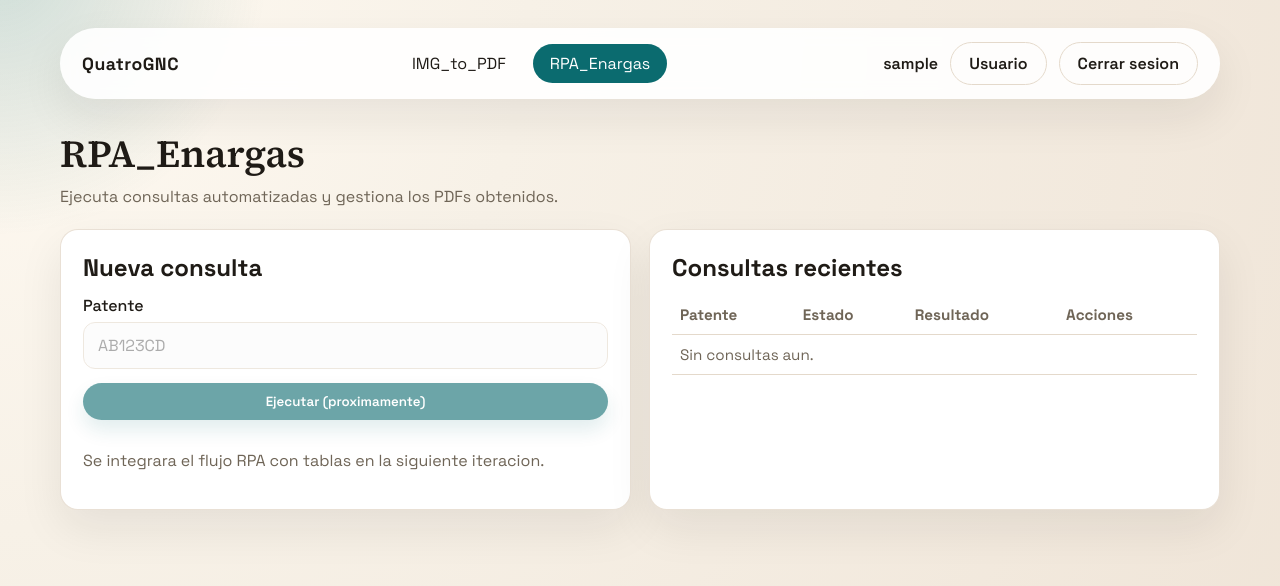
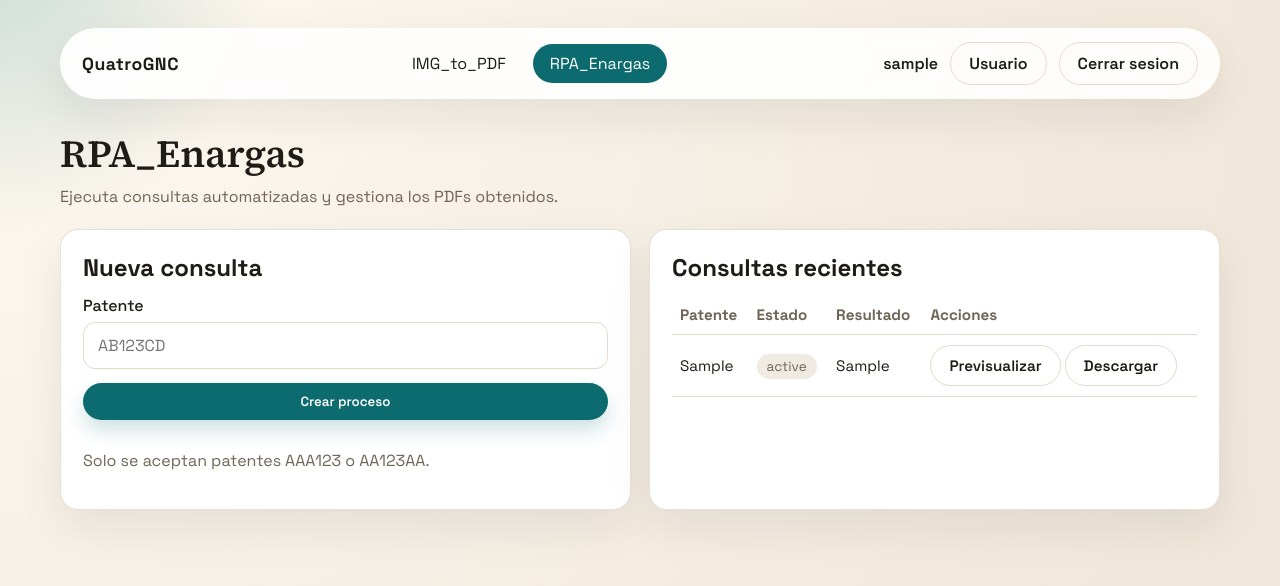
Before and after one commit to mateoadann/quatro_gnc, a Flask app: page /tools/rpa-enargas in a window 1280 px wide. Shown: the top 586 px of the page. Run offline with Flask 3, Linux system fonts and the light colour scheme; a user stored in the database is signed in; tables that the repository leaves empty hold one stand-in row (values such as "Sample post").

Commit message:
add proceso model, patente validation, and PDF preview/download

```diff
--- a/app/routes.py
+++ b/app/routes.py
@@ -1,11 +1,32 @@
-from flask import Blueprint, flash, redirect, render_template, request, url_for
+import io
+import re
+
+from flask import (
+    Blueprint,
+    flash,
+    redirect,
+    render_template,
+    request,
+    send_file,
+    url_for,
+)
 from flask_login import current_user, login_required
 
 from .extensions import db
-from .models import ImgToPdfJob, RpaEnargasJob
+from .models import ImgToPdfJob, Proceso
 
 
 main = Blueprint("main", __name__)
+
+PATENTE_PATTERN = re.compile(r"^(?:[A-Z]{3}\\d{3}|[A-Z]{2}\\d{3}[A-Z]{2})$")
+
+
+def _normalize_patente(raw_value):
+    return raw_value.strip().upper()
+
+
+def _is_valid_patente(value):
+    return bool(PATENTE_PATTERN.match(value))
 
 
 @main.route("/")
@@ -14,10 +35,8 @@ def dashboard():
     img_jobs = (
         ImgToPdfJob.query.order_by(ImgToPdfJob.created_at.desc()).limit(5).all()
     )
-    rpa_jobs = (
-        RpaEnargasJob.query.order_by(RpaEnargasJob.created_at.desc()).limit(5).all()
-    )
-    return render_template("dashboard.html", img_jobs=img_jobs, rpa_jobs=rpa_jobs)
+    procesos = Proceso.query.order_by(Proceso.created_at.desc()).limit(5).all()
+    return render_template("dashboard.html", img_jobs=img_jobs, procesos=procesos)
 
 
 @main.route("/tools/img-to-pdf")
@@ -27,11 +46,57 @@ def img_to_pdf():
     return render_template("img_to_pdf.html", jobs=jobs)
 
 
-@main.route("/tools/rpa-enargas")
+@main.route("/tools/rpa-enargas", methods=["GET", "POST"])
 @login_required
 def rpa_enargas():
-    jobs = RpaEnargasJob.query.order_by(RpaEnargasJob.created_at.desc()).all()
-    return render_template("rpa_enargas.html", jobs=jobs)
+    if request.method == "POST":
+        patente = _normalize_patente(request.form.get("patente", ""))
+        if not _is_valid_patente(patente):
+            flash(
+                "La patente debe ser AAA123 o AA123AA.",
+                "error",
+            )
+            return redirect(url_for("main.rpa_enargas"))
+
+        proceso = Proceso(
+            user_id=current_user.id,
+            patente=patente,
+            estado="en proceso",
+        )
+        db.session.add(proceso)
+        db.session.commit()
+        flash("Proceso creado, listo para ejecutar el RPA.", "success")
+        return redirect(url_for("main.rpa_enargas"))
+
+    procesos = Proceso.query.order_by(Proceso.created_at.desc()).all()
+    return render_template("rpa_enargas.html", procesos=procesos)
+
+
+@main.route("/tools/rpa-enargas/<int:proceso_id>/pdf")
+@login_required
+def rpa_enargas_pdf(proceso_id):
+    return _send_proceso_pdf(proceso_id, as_attachment=True)
+
+
+@main.route("/tools/rpa-enargas/<int:proceso_id>/preview")
+@login_required
+def rpa_enargas_preview(proceso_id):
+    return _send_proceso_pdf(proceso_id, as_attachment=False)
+
+
+def _send_proceso_pdf(proceso_id, as_attachment):
+    proceso = Proceso.query.filter_by(id=proceso_id, user_id=current_user.id).first()
+    if not proceso or not proceso.pdf_data:
+        flash("No hay PDF disponible para este proceso.", "error")
+        return redirect(url_for("main.rpa_enargas"))
+
+    filename = proceso.pdf_filename or f"proceso_{proceso.id}.pdf"
+    return send_file(
+        io.BytesIO(proceso.pdf_data),
+        mimetype="application/pdf",
+        as_attachment=as_attachment,
+        download_name=filename,
+    )
 
 
 @main.route("/settings", methods=["GET", "POST"])
--- a/app/static/css/style.css
+++ b/app/static/css/style.css
@@ -285,6 +285,21 @@ td {
   color: var(--muted);
 }
 
+.badge.en-proceso {
+  background: rgba(200, 106, 43, 0.2);
+  color: #98521f;
+}
+
+.badge.completado {
+  background: rgba(11, 107, 111, 0.15);
+  color: var(--accent-strong);
+}
+
+.badge.error {
+  background: rgba(188, 60, 60, 0.15);
+  color: #a34343;
+}
+
 .muted {
   color: var(--muted);
 }
--- a/app/static/js/main.js
+++ b/app/static/js/main.js
@@ -5,3 +5,14 @@ flashMessages.forEach((message) => {
     message.style.transform = "translateY(-6px)";
   }, 3500);
 });
+
+const uppercaseInputs = document.querySelectorAll("input[data-uppercase='true']");
+uppercaseInputs.forEach((input) => {
+  input.addEventListener("input", () => {
+    const cursor = input.selectionStart;
+    input.value = input.value.toUpperCase();
+    if (cursor !== null) {
+      input.setSelectionRange(cursor, cursor);
+    }
+  });
+});
--- a/app/templates/rpa_enargas.html
+++ b/app/templates/rpa_enargas.html
@@ -14,10 +14,18 @@
     <form class="form-grid" method="post">
       <label>
         Patente
-        <input type="text" name="patente" placeholder="AB123CD" disabled />
+        <input
+          type="text"
+          name="patente"
+          placeholder="AB123CD"
+          pattern="^([A-Za-z]{3}[0-9]{3}|[A-Za-z]{2}[0-9]{3}[A-Za-z]{2})$"
+          title="Formato permitido: AAA123 o AA123AA"
+          data-uppercase="true"
+          required
+        />
       </label>
-      <button class="primary-btn" type="button" disabled>Ejecutar (proximamente)</button>
-      <p class="muted">Se integrara el flujo RPA con tablas en la siguiente iteracion.</p>
+      <button class="primary-btn" type="submit">Crear proceso</button>
+      <p class="muted">Solo se aceptan patentes AAA123 o AA123AA.</p>
     </form>
   </div>
 
@@ -33,14 +41,19 @@
         </tr>
       </thead>
       <tbody>
-        {% for job in jobs %}
+        {% for proceso in procesos %}
         <tr>
-          <td>{{ job.patente }}</td>
-          <td><span class="badge {{ job.status }}">{{ job.status }}</span></td>
-          <td>{{ job.result_code or "-" }}</td>
+          <td>{{ proceso.patente }}</td>
+          <td><span class="badge {{ proceso.estado|replace(' ', '-') }}">{{ proceso.estado }}</span></td>
+          <td>{{ proceso.resultado or "-" }}</td>
           <td>
+            {% if proceso.pdf_data %}
+            <a class="ghost-btn" href="{{ url_for('main.rpa_enargas_preview', proceso_id=proceso.id) }}" target="_blank" rel="noopener">Previsualizar</a>
+            <a class="ghost-btn" href="{{ url_for('main.rpa_enargas_pdf', proceso_id=proceso.id) }}">Descargar</a>
+            {% else %}
             <button class="ghost-btn" type="button" disabled>Previsualizar</button>
             <button class="ghost-btn" type="button" disabled>Descargar</button>
+            {% endif %}
           </td>
         </tr>
         {% else %}
```
Also changed, not shown: app/__init__.py (+21 -1 lines), app/models.py (+14 -0 lines), app/templates/dashboard.html (+4 -4 lines).
